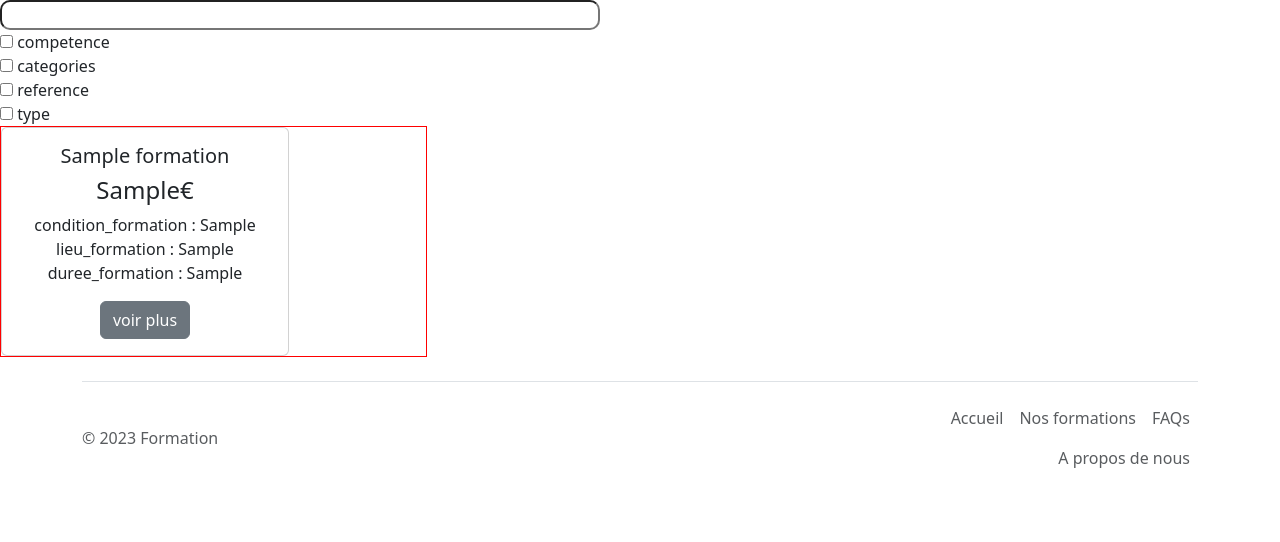
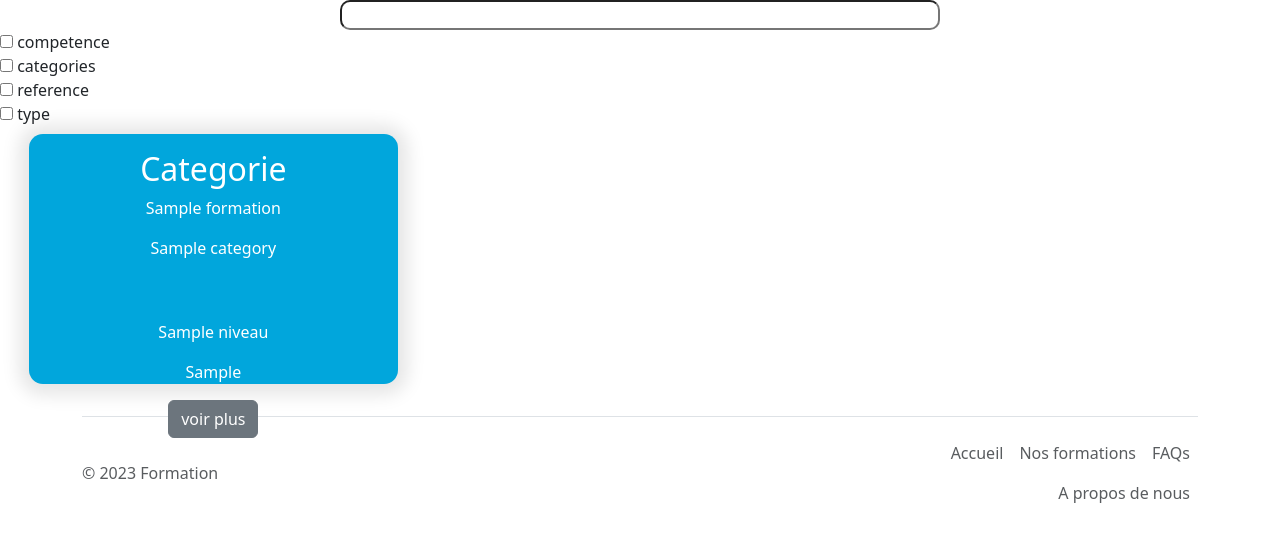
Before and after one commit to Erasedon/formation, a PHP site: page / in a window 1280 px wide. Shown: the part 56-598 px from the top of the page. Run offline with PHP 8.4, Linux system fonts and the light colour scheme; tables that the repository leaves empty hold one stand-in row (values such as "Sample post").

Commit message:
card +recherche vers page detail

```diff
--- a/assets/css/style.css
+++ b/assets/css/style.css
@@ -6,10 +6,11 @@
     border-radius: 10px 10px 10px 10px;
     height:30px;
     font-size: 20px;
-    text-align: center;
-    align-content: center;
-    position: relative
-
+         /* text-align: center;
+   align-content: center;   */
+   position: relative;
+   margin-left: auto;
+   margin-right: auto;
 }
 
 
@@ -83,3 +84,36 @@ color:#01A6DC;
     color:red;
 
 }
+
+
+/* partie Cards pour page accueil Hassan CSS */
+
+
+.cards-block  {
+    text-align: center;
+    max-width: 45rem;
+    width: 90%;
+    margin: auto;
+    /* margin-top: -10rem; */
+    position: relative;
+    background-color:#01A6DC;;
+    color: white;
+    border-radius: 14px;
+    padding: 1rem;
+    box-shadow: 0 1px 18px 10px rgba(0, 0, 0, 0.10);
+    height: 250px;
+  }
+
+  .cards-block  h2 {
+    font-size: 2rem;
+    margin-top: 0;
+  }
+
+  .sous-cards-block {
+
+    /* background-color:#7FB3D5; */
+    margin-top: 60px;
+    border-radius: 14px;
+
+
+  }
--- a/assets/include/recherche.php
+++ b/assets/include/recherche.php
@@ -19,4 +19,9 @@
             value="type">
             type</label>
         </div>
-        <div class="livesearch"></div>
+
+        <div class="livesearch"><div class="container">
+            <div class="row">
+                </div>
+            </div>
+        </div>
--- a/assets/include/requete_base_card.php
+++ b/assets/include/requete_base_card.php
@@ -11,20 +11,18 @@
 						foreach($result as $row)
 								{
 									$output .= '
-									<div class="col-sm-4 text-center" style="border:1px solid red;">
-										<div class="card " style="width: 18rem;">
-											<div class="card-body">
-												<h5 class="card-title">'. $row['titre_formation'] . '</h5>
-												<h4 class="card-text" >' . $row['code_formation'] . '€</h4>
-												<p class="card-text">
-													condition_formation : '. $row['condition_formation'] .' <br />
-													lieu_formation : '. $row['lieu_formation'] .' <br />
-													duree_formation : '. $row['duree_formation'] .'
-												</p>
-												<a href="poster.php?id_formation='.$row['id_formation'].'" class="btn btn-secondary">voir plus</a>
+										<div class="col-md-4 p-2 mb-3">
+											<div class="cards-block">
+												<h2> Categorie</h2>
+												<p>'. $row['titre_formation'] . '</p>
+													<p>' . $row['titre_categories'] . ' </p>
+												<div class="sous-cards-block">
+													<p>'. $row['titre_niveau'] .'</p>
+													<p>'. $row['duree_formation'] .'</p>
+													<a href="page-detail.php?id_formation='.$row['id_formation'].'" class="btn btn-secondary">voir plus</a>
+												</div>
 											</div>
-											</div>
-									</div>
+										</div>
 									';
 								}
 					echo $output;
--- a/assets/include/traitement_search.php
+++ b/assets/include/traitement_search.php
@@ -18,17 +18,15 @@ if(isset($_GET["action"])){
 					foreach($result as $row)
 					{
 						$output .= '
-						<div class="col-sm-4 text-center" style="border:1px solid red;">
-							<div class="card " style="width: 18rem;">
-								<div class="card-body">
-									<h5 class="card-title">'. $row['titre_formation'] . '</h5>
-									<h4 class="card-text" >' . $row['code_formation'] . '€</h4>
-									<p class="card-text">
-										condition_formation : '. $row['condition_formation'] .' <br />
-										lieu_formation : '. $row['lieu_formation'] .' <br />
-										duree_formation : '. $row['duree_formation'] .'
-									</p>
-									<a href="poster.php?id_formation='.$row['id_formation'].'" class="btn btn-secondary">voir plus</a>
+						<div class="col-md-4 p-2 mb-3">
+											<div class="cards-block">
+												<h2> Categorie</h2>
+												<p>'. $row['titre_formation'] . '</p>
+													<p>' . $row['titre_categories'] . ' </p>
+												<div class="sous-cards-block">
+													<p>'. $row['titre_niveau'] .'</p>
+													<p>'. $row['duree_formation'] .'</p>
+													<a href="page-detail.php?id_formation='.$row['id_formation'].'" class="btn btn-secondary">voir plus</a>
 												</div>
 											</div>
 										</div>
@@ -48,17 +46,15 @@ if(isset($_GET["action"])){
 					foreach($result as $row)
 					{
 						$output .= '
-						<div class="col-sm-4 text-center" style="border:1px solid red;">
-							<div class="card " style="width: 18rem;">
-								<div class="card-body">
-									<h5 class="card-title">'. $row['titre_formation'] . '</h5>
-									<h4 class="card-text" >' . $row['code_formation'] . '€</h4>
-									<p class="card-text">
-										condition_formation : '. $row['condition_formation'] .' <br />
-										lieu_formation : '. $row['lieu_formation'] .' <br />
-										duree_formation : '. $row['duree_formation'] .'
-									</p>
-									<a href="poster.php?id_formation='.$row['id_formation'].'" class="btn btn-secondary">voir plus</a>
+						<div class="col-md-4 p-2 mb-3">
+											<div class="cards-block">
+												<h2> Categorie</h2>
+												<p>'. $row['titre_formation'] . '</p>
+													<p>' . $row['titre_categories'] . ' </p>
+												<div class="sous-cards-block">
+													<p>'. $row['titre_niveau'] .'</p>
+													<p>'. $row['duree_formation'] .'</p>
+													<a href="page-detail.php?id_formation='.$row['id_formation'].'" class="btn btn-secondary">voir plus</a>
 												</div>
 											</div>
 										</div>
@@ -78,17 +74,15 @@ if(isset($_GET["action"])){
 					foreach($result as $row)
 					{
 						$output .= '
-						<div class="col-sm-4 text-center" style="border:1px solid red;">
-							<div class="card " style="width: 18rem;">
-								<div class="card-body">
-									<h5 class="card-title">'. $row['titre_formation'] . '</h5>
-									<h4 class="card-text" >' . $row['code_formation'] . '€</h4>
-									<p class="card-text">
-										condition_formation : '. $row['condition_formation'] .' <br />
-										lieu_formation : '. $row['lieu_formation'] .' <br />
-										duree_formation : '. $row['duree_formation'] .'
-									</p>
-									<a href="poster.php?id_formation='.$row['id_formation'].'" class="btn btn-secondary">voir plus</a>
+						<div class="col-md-4 p-2 mb-3">
+											<div class="cards-block">
+												<h2> Categorie</h2>
+												<p>'. $row['titre_formation'] . '</p>
+													<p>' . $row['titre_categories'] . ' </p>
+												<div class="sous-cards-block">
+													<p>'. $row['titre_niveau'] .'</p>
+													<p>'. $row['duree_formation'] .'</p>
+													<a href="page-detail.php?id_formation='.$row['id_formation'].'" class="btn btn-secondary">voir plus</a>
 												</div>
 											</div>
 										</div>
@@ -107,17 +101,15 @@ if(isset($_GET["action"])){
 					foreach($result as $row)
 					{
 						$output .= '
-						<div class="col-sm-4 text-center" style="border:1px solid red;">
-							<div class="card " style="width: 18rem;">
-								<div class="card-body">
-									<h5 class="card-title">'. $row['titre_formation'] . '</h5>
-									<h4 class="card-text" >' . $row['code_formation'] . '€</h4>
-									<p class="card-text">
-										condition_formation : '. $row['condition_formation'] .' <br />
-										lieu_formation : '. $row['lieu_formation'] .' <br />
-										duree_formation : '. $row['duree_formation'] .'
-									</p>
-									<a href="poster.php?id_formation='.$row['id_formation'].'" class="btn btn-secondary">voir plus</a>
+						<div class="col-md-4 p-2 mb-3">
+											<div class="cards-block">
+												<h2> Categorie</h2>
+												<p>'. $row['titre_formation'] . '</p>
+													<p>' . $row['titre_categories'] . ' </p>
+												<div class="sous-cards-block">
+													<p>'. $row['titre_niveau'] .'</p>
+													<p>'. $row['duree_formation'] .'</p>
+													<a href="page-detail.php?id_formation='.$row['id_formation'].'" class="btn btn-secondary">voir plus</a>
 												</div>
 											</div>
 										</div>
@@ -137,17 +129,15 @@ if(isset($_GET["action"])){
 					foreach($result as $row)
 					{
 						$output .= '
-						<div class="col-sm-4 text-center" style="border:1px solid red;">
-							<div class="card " style="width: 18rem;">
-								<div class="card-body">
-									<h5 class="card-title">'. $row['titre_formation'] . '</h5>
-									<h4 class="card-text" >' . $row['code_formation'] . '</h4>
-									<p class="card-text">
-										condition_formation : '. $row['condition_formation'] .' <br />
-										lieu_formation : '. $row['lieu_formation'] .' <br />
-										duree_formation : '. $row['duree_formation'] .'
-									</p>
-									<a href="page_detail.php?id_formation='.$row['id_formation'].'" class="btn btn-secondary">voir plus</a>
+						<div class="col-md-4 p-2 mb-3">
+											<div class="cards-block">
+												<h2> Categorie</h2>
+												<p>'. $row['titre_formation'] . '</p>
+													<p>' . $row['titre_categories'] . ' </p>
+												<div class="sous-cards-block">
+													<p>'. $row['titre_niveau'] .'</p>
+													<p>'. $row['duree_formation'] .'</p>
+													<a href="page-detail.php?id_formation='.$row['id_formation'].'" class="btn btn-secondary">voir plus</a>
 												</div>
 											</div>
 										</div> ';
--- a/index.php
+++ b/index.php
@@ -6,6 +6,7 @@
     <meta name="viewport" content="width=device-width, initial-scale=1.0">
     <link rel="stylesheet" href="assets/css/style.css">
     <link href="https://cdn.jsdelivr.net/npm/bootstrap@5.3.0-alpha1/dist/css/bootstrap.min.css" rel="stylesheet">
+
     <script src="assets/js/jquery-1.10.2.min.js"></script>
     <script src="assets/js/jquery-ui.js"></script>
     <title>formation</title>
```
Also changed, not shown: assets/include/contenu-page-detail.php (+10 -0 lines). Lines whose indentation alone changed are shown as unchanged.
